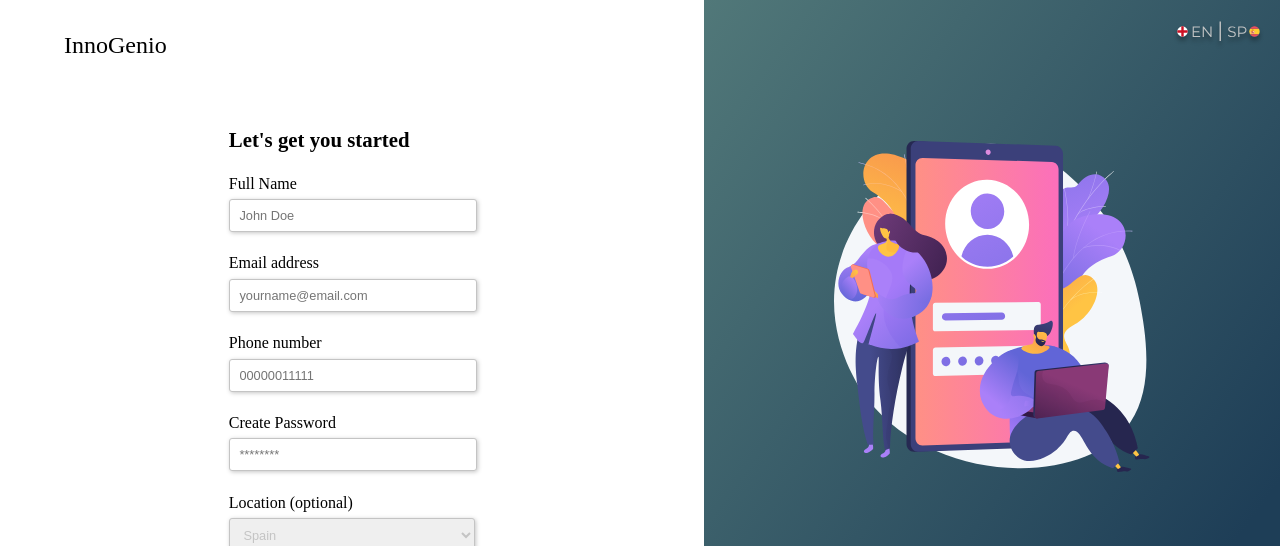
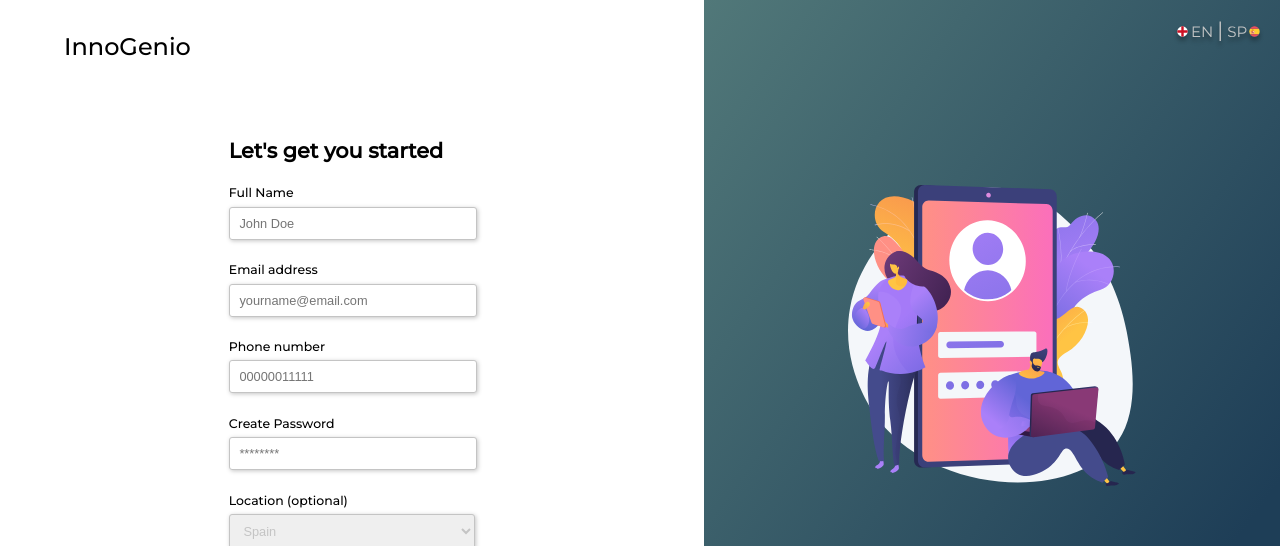
Before and after one commit to codesandboxInnogenio/FrontEnd-Day-One-Assignment, a website: page index.html in a window 1280 px wide. Shown: the top 546 px of the page. Drawn offline with Linux system fonts and the light colour scheme.

Commit message:
font changed

```diff
--- a/style.css
+++ b/style.css
@@ -1,6 +1,7 @@
 body {
   margin: 0%;
   height: 100vh;
+  font-family: "Montserrat", sans-serif;
 }
 .CompleteLayout {
   height: 100vh;
@@ -20,6 +21,7 @@ body {
 
 .forms {
   width: 35%;
+  font-size: 0.78rem;
 }
 
 .alreadyAuser {
@@ -105,8 +107,8 @@ body {
 }
 
 .image {
-  width: 55%;
-  margin-top: 4rem;
+  width: 50%;
+  padding-top: 20%;
 }
 
 .followUs {
```
Also changed, not shown: resources/Strokeleft.svg (added).
